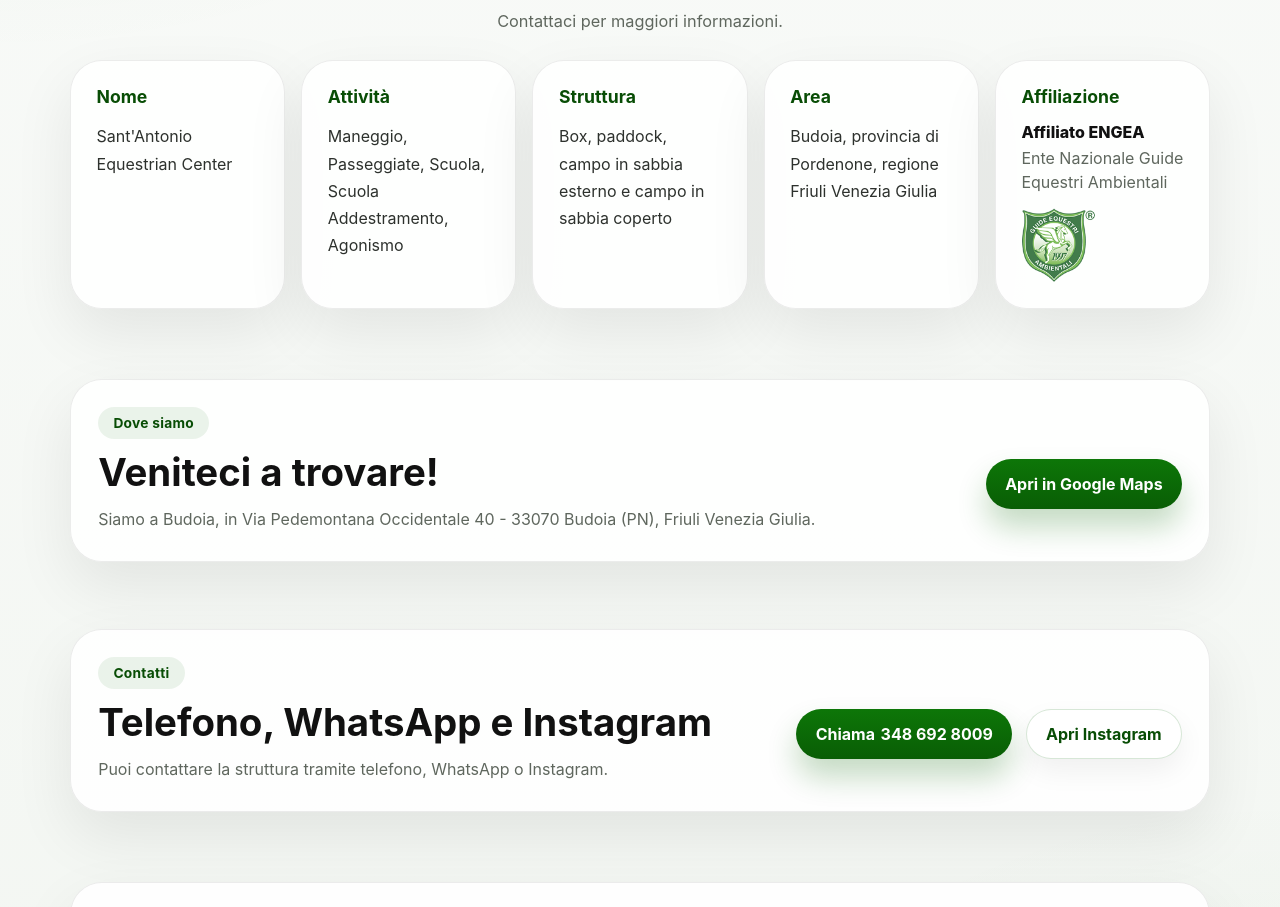
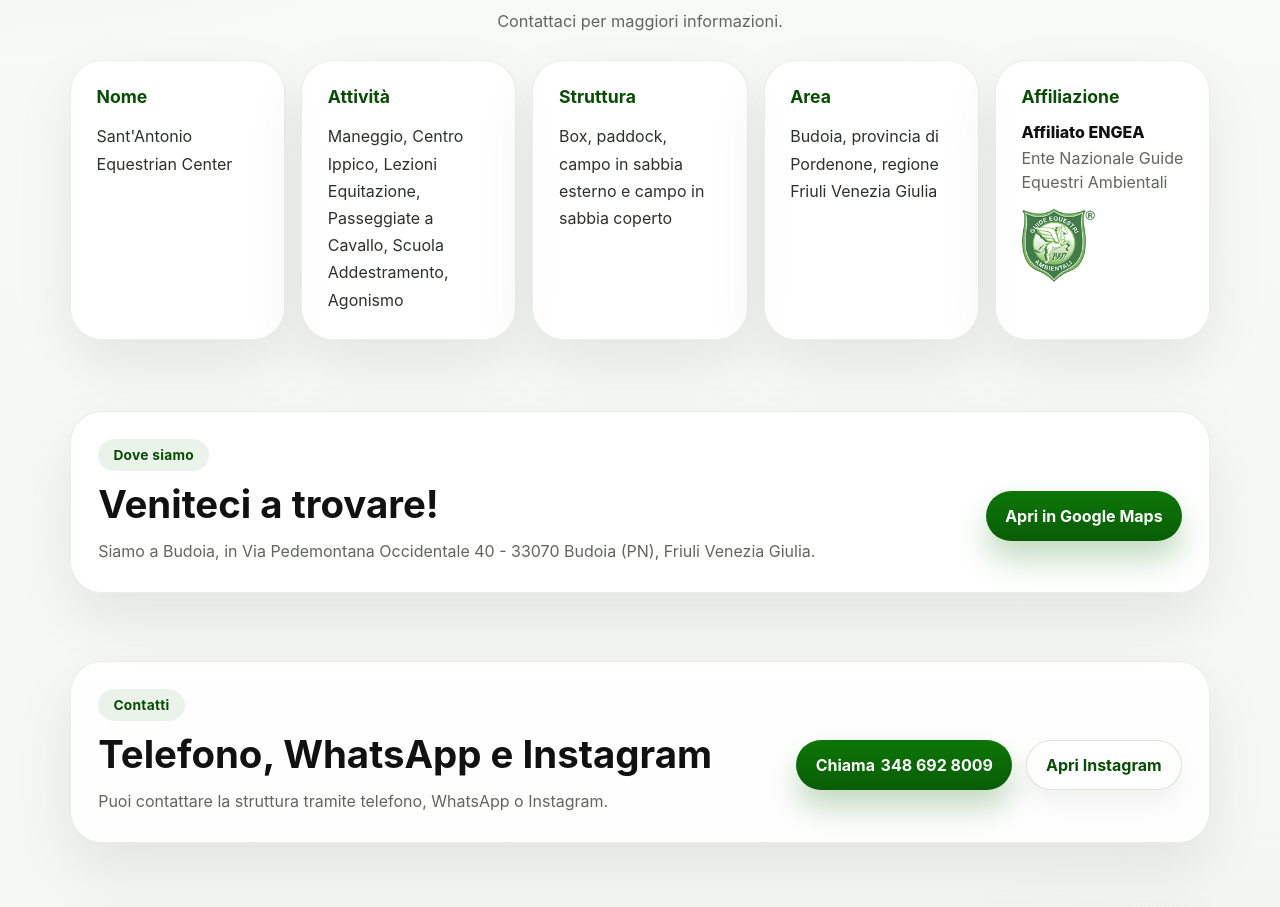
Before and after one commit to santantonioequitazione/santantonioequitazione.github.io, a website: page index.html in a window 1280 px wide. Shown: the part 880-1787 px from the top of the page. Drawn offline with Linux system fonts and the light colour scheme.

Commit message:
Update content.

```diff
--- a/index.html
+++ b/index.html
@@ -4,7 +4,7 @@
     <meta charset="UTF-8">
     <meta name="viewport" content="width=device-width, initial-scale=1.0">
     <title>Sant'Antonio Equestrian Center | Budoia</title>
-    <meta name="description" content="Sant'Antonio Equestrian Center a Budoia, in provincia di Pordenone: maneggio, passeggiate, scuola, scuola addestramento, agonismo, gite ed escursioni a cavallo.">
+    <meta name="description" content="Sant'Antonio Equestrian Center a Budoia, in provincia di Pordenone: maneggio, scuola, lezioni di equitazione, passeggiate a cavallo, scuola addestramento, agonismo e attività con i cavalli.">
     <link rel="canonical" href="https://www.santantonioequitazione.it/">
     <link rel="icon" type="image/png" sizes="32x32" href="favicon-32x32.png">
     <link rel="icon" type="image/png" sizes="16x16" href="favicon-16x16.png">
@@ -88,7 +88,7 @@
 
                     <article class="info-card">
                         <h3>Attività</h3>
-                        <p>Maneggio, Passeggiate, Scuola, Scuola Addestramento, Agonismo</p>
+                        <p>Maneggio, Centro Ippico, Lezioni Equitazione, Passeggiate a Cavallo, Scuola Addestramento, Agonismo</p>
                     </article>
 
                     <article class="info-card">
```
